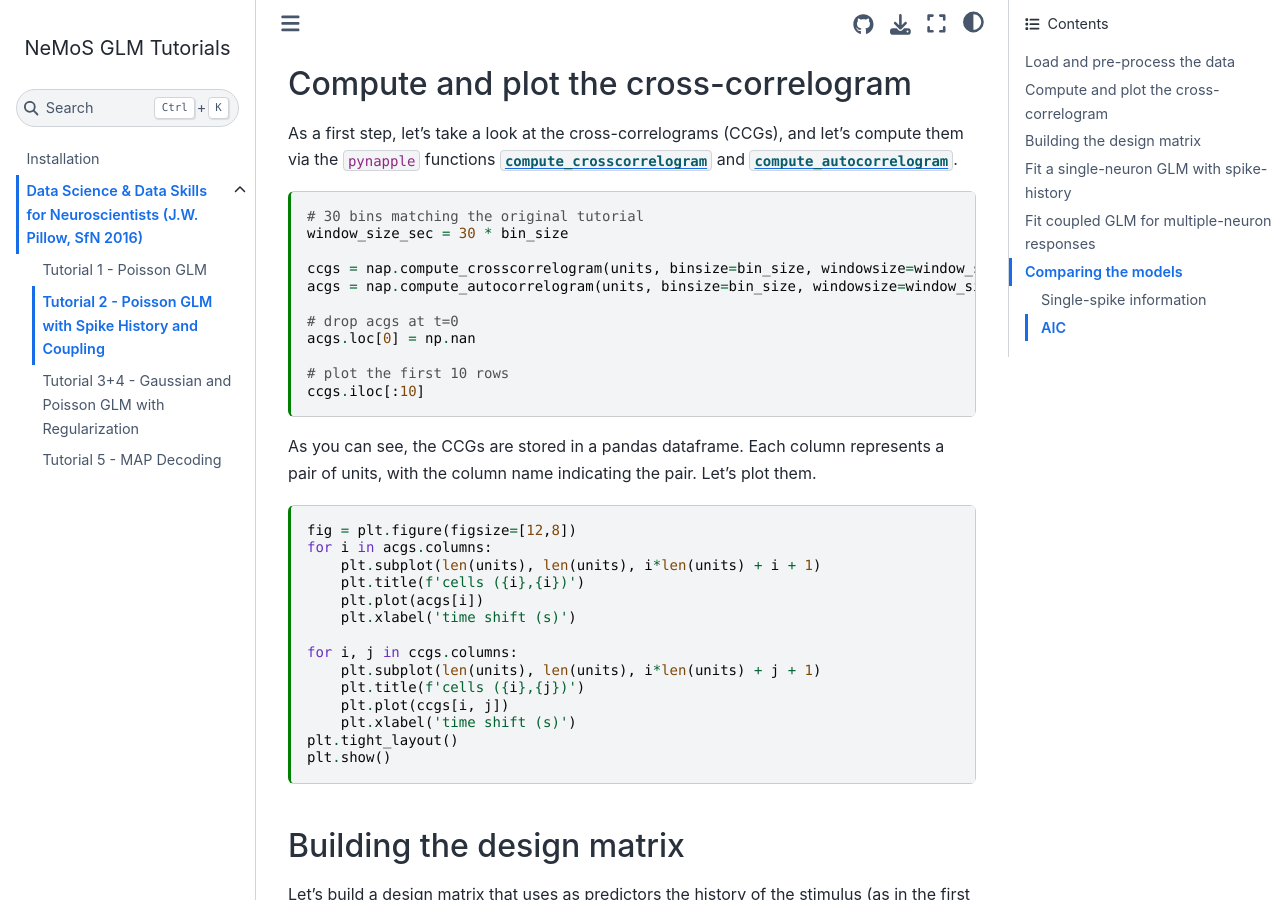
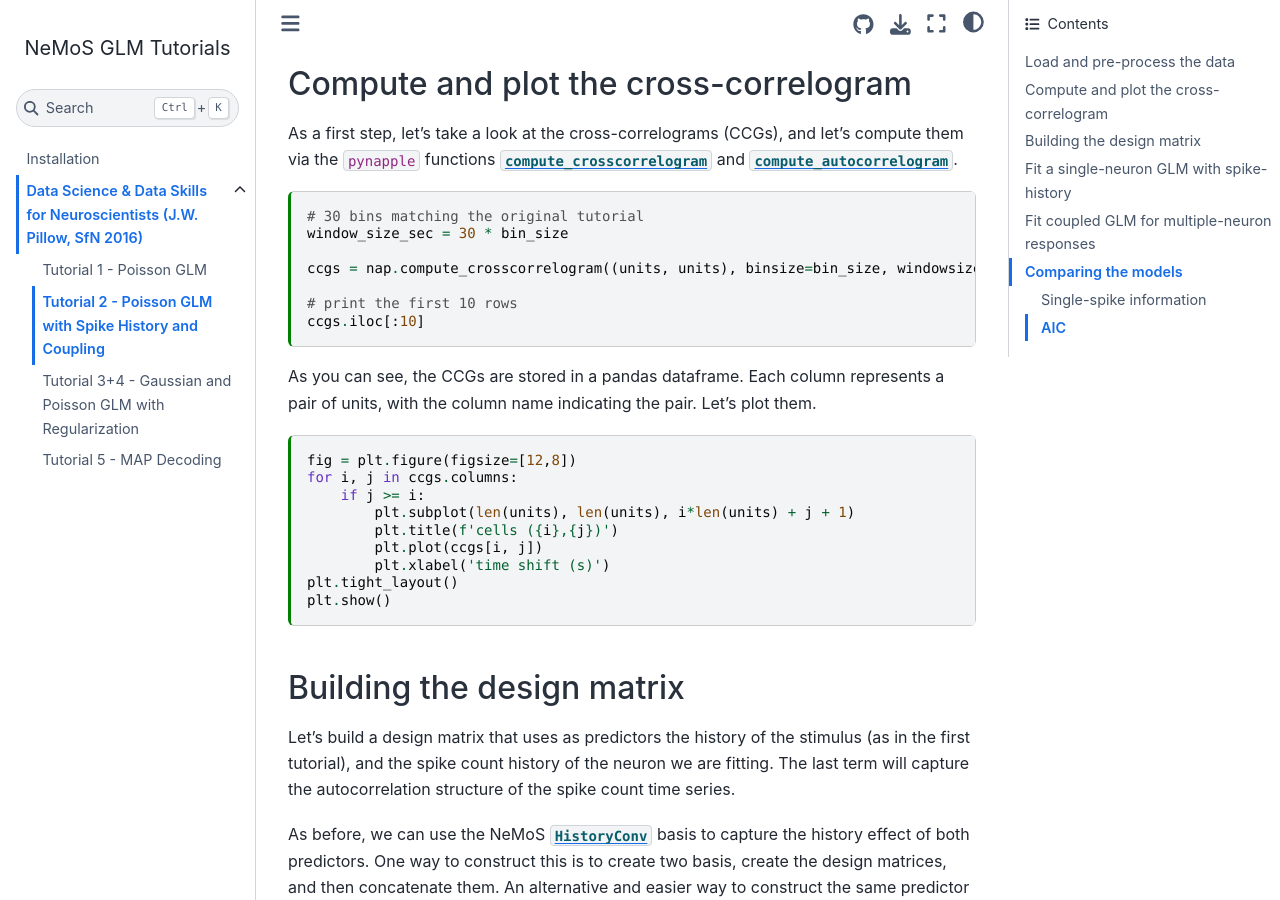
Before and after one commit to BalzaniEdoardo/nemos_glm_tutorials, a Sphinx documentation site: the page built from docs/tutorials/Sfn-2016-tutorial-GLMs/02_spike_history_coupled_glm.md, in a window 1280 px wide and 900 px high, scrolled down 1421 px. Built offline with Sphinx 7.4.7 and the Sphinx Book theme 1.1.4, drawn with Linux system fonts in a browser that asks for light colours.

Commit message:
use ccg only

````diff
--- a/docs/tutorials/Sfn-2016-tutorial-GLMs/02_spike_history_coupled_glm.md
+++ b/docs/tutorials/Sfn-2016-tutorial-GLMs/02_spike_history_coupled_glm.md
@@ -80,13 +80,9 @@ As a first step, let's take a look at the cross-correlograms (CCGs), and let's c
 # 30 bins matching the original tutorial
 window_size_sec = 30 * bin_size
 
-ccgs = nap.compute_crosscorrelogram(units, binsize=bin_size, windowsize=window_size_sec)
-acgs = nap.compute_autocorrelogram(units, binsize=bin_size, windowsize=window_size_sec)
+ccgs = nap.compute_crosscorrelogram((units, units), binsize=bin_size, windowsize=window_size_sec)
 
-# drop acgs at t=0
-acgs.loc[0] = np.nan
-
-# plot the first 10 rows
+# print the first 10 rows
 ccgs.iloc[:10]
 ```
 
@@ -95,17 +91,12 @@ As you can see, the CCGs are stored in a pandas dataframe. Each column represent
 ```{code-cell} ipython3
 
 fig = plt.figure(figsize=[12,8])
-for i in acgs.columns:
-    plt.subplot(len(units), len(units), i*len(units) + i + 1)
-    plt.title(f'cells ({i},{i})')
-    plt.plot(acgs[i])
-    plt.xlabel('time shift (s)')
-
 for i, j in ccgs.columns:
-    plt.subplot(len(units), len(units), i*len(units) + j + 1)
-    plt.title(f'cells ({i},{j})')
-    plt.plot(ccgs[i, j])
-    plt.xlabel('time shift (s)')
+    if j >= i:
+        plt.subplot(len(units), len(units), i*len(units) + j + 1)
+        plt.title(f'cells ({i},{j})')
+        plt.plot(ccgs[i, j])
+        plt.xlabel('time shift (s)')
 plt.tight_layout()
 plt.show()
 
````
